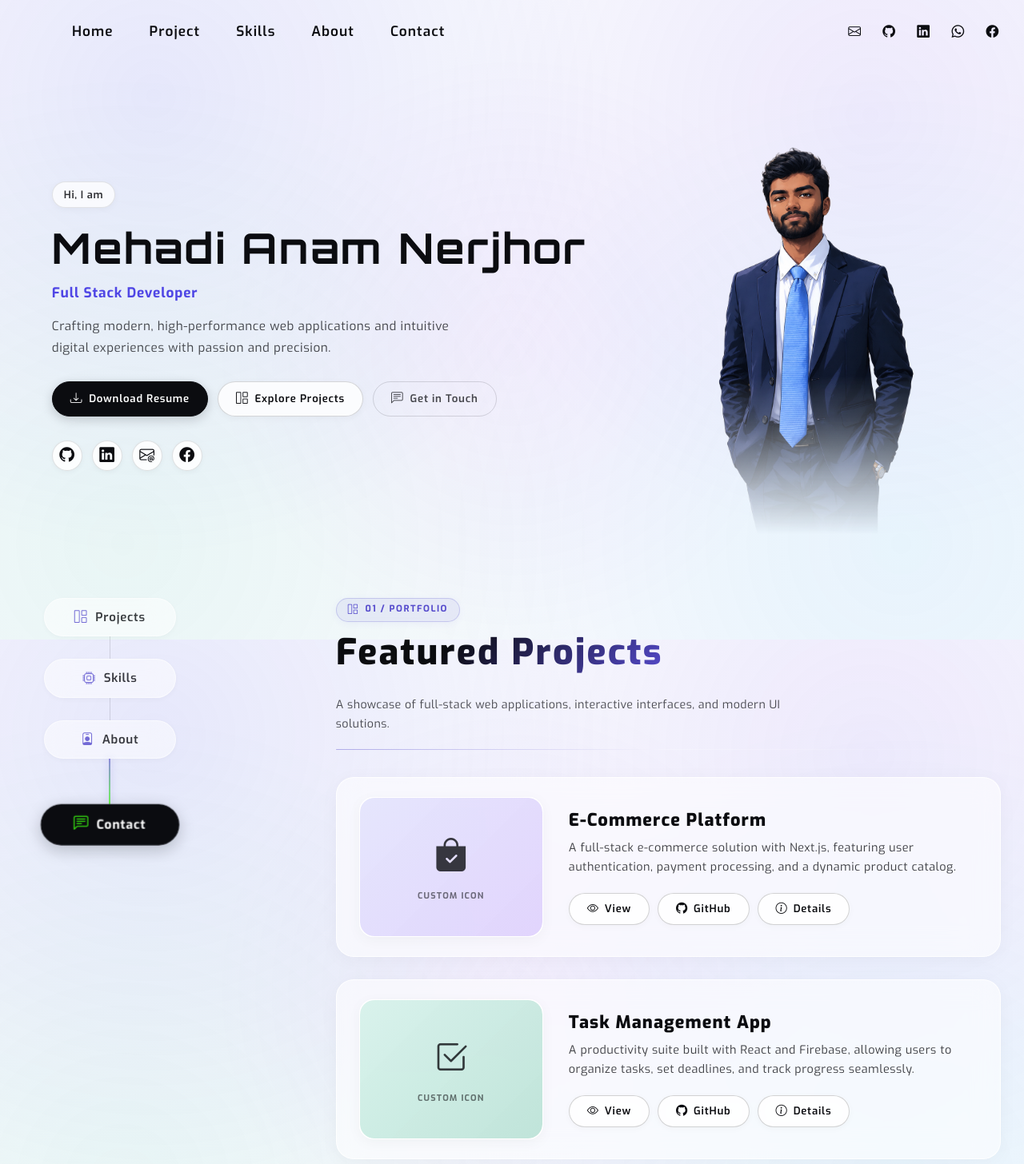
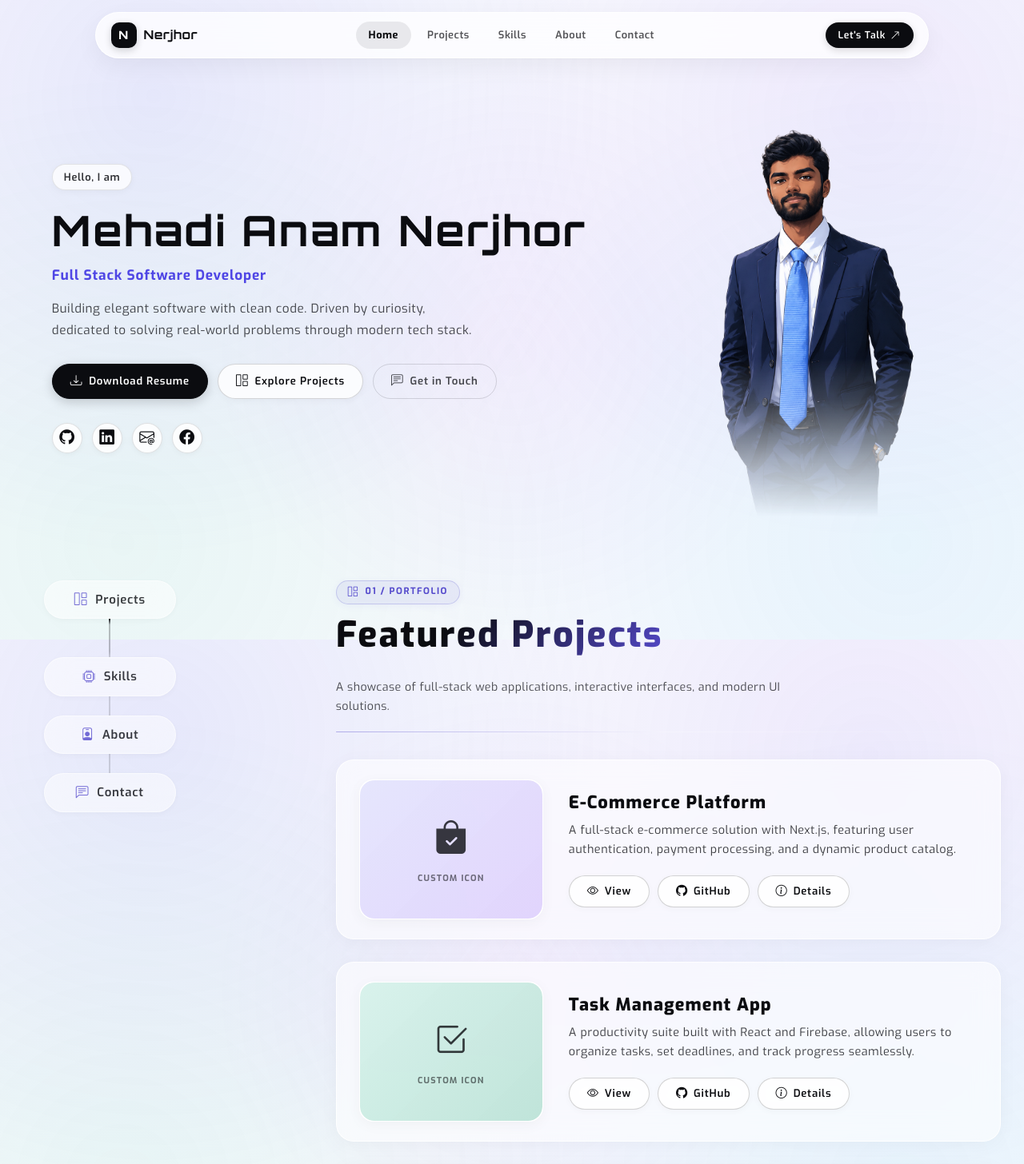
Before and after one commit to mehedienf/mehedienf.github.io, a Next.js app: page / in a window 1280 px wide. Shown: the top 1456 px of the page at 80% size. Built offline with nearby package versions, Linux system fonts and the light colour scheme; a web font is replaced by a local one.

Commit message:
refactor design

```diff
--- a/src/app/globals.css
+++ b/src/app/globals.css
@@ -59,92 +59,254 @@ body::after {
   display: none;
 }
 
-/* Header Section */
+/* ==========================================================================
+   Modernized Floating Header & Navbar
+   ========================================================================== */
 
-.header {
-  position: relative;
+.header-wrapper {
+  position: sticky;
+  top: 1rem;
   z-index: 1000;
-  height: 80px;
-  display: flex;
-  justify-content: center;
-  align-items: center;
-  background: none;
-  border: none;
-  padding: 0 2rem;
+  width: 100%;
+  max-width: 1080px;
+  margin: 0 auto;
+  padding: 0 1.25rem;
   box-sizing: border-box;
+  transition:
+    transform 0.35s cubic-bezier(0.16, 1, 0.3, 1),
+    opacity 0.25s ease;
+  will-change: transform;
 }
 
-.header nav {
-  width: 100%;
-  max-width: 1100px;
+.header-hidden {
+  transform: translateY(-140%);
+  opacity: 0;
+  pointer-events: none;
 }
 
-/* Top-right social icons in header */
-.header-social {
-  position: absolute;
-  right: 1.5rem;
-  top: 50%;
-  transform: translateY(-50%);
+.header-capsule {
   display: flex;
-  gap: 0.6rem;
   align-items: center;
-  z-index: 1100;
+  justify-content: space-between;
+  height: 58px;
+  padding: 0 1.25rem;
+  background: rgba(255, 255, 255, 0.76);
+  border: 1px solid rgba(255, 255, 255, 0.9);
+  border-radius: 9999px;
+  backdrop-filter: blur(16px);
+  -webkit-backdrop-filter: blur(16px);
+  box-shadow:
+    0 10px 30px rgba(11, 12, 16, 0.05),
+    0 1px 3px rgba(11, 12, 16, 0.03);
+  transition: all 0.3s ease;
 }
 
-.header-social a {
+.header-scrolled .header-capsule {
+  background: rgba(255, 255, 255, 0.92);
+  border-color: rgba(11, 12, 16, 0.08);
+  box-shadow:
+    0 14px 34px rgba(11, 12, 16, 0.08),
+    0 2px 6px rgba(11, 12, 16, 0.04);
+}
+
+/* Brand Logo */
+.nav-brand {
+  display: inline-flex;
+  align-items: center;
+  gap: 9px;
+  text-decoration: none;
   color: var(--primary-color);
+  font-family: "Orbitron", system-ui, sans-serif;
+  font-weight: 700;
+  font-size: 1.05rem;
+  letter-spacing: 0.04em;
+  transition: transform 0.2s ease;
+}
+
+.nav-brand:hover {
+  transform: translateY(-1px);
+}
+
+.nav-brand-badge {
+  width: 32px;
+  height: 32px;
+  border-radius: 10px;
+  background: var(--primary-color);
+  color: #ffffff;
   display: inline-flex;
   align-items: center;
   justify-content: center;
-  padding: 6px 8px;
-  border-radius: 8px;
-  transition: all 0.18s ease;
-  font-size: 1.05rem;
-  border: 1px solid transparent;
-  text-decoration: none;
+  font-size: 0.95rem;
+  font-weight: 800;
+  box-shadow: 0 3px 10px rgba(11, 12, 16, 0.18);
 }
 
-.header-social a:hover {
-  color: var(--secondary-color);
-  /* match contact icons: scale up slightly and lift */
-  transform: translateY(-3px) scale(1.2);
-  background: rgba(0, 0, 0, 0.03);
-  border-color: rgba(0, 0, 0, 0.04);
+.nav-brand-text {
+  font-size: 1.02rem;
+  font-weight: 700;
+  color: var(--primary-color);
 }
 
-.header-social a:focus {
-  outline: none;
-  box-shadow: 0 0 0 3px rgba(46, 204, 113, 0.12);
-  transform: translateY(-2px) scale(1.08);
+/* Nav Links */
+.nav-links {
+  list-style: none;
+  display: flex;
+  align-items: center;
+  gap: 4px;
+  margin: 0;
+  padding: 0;
 }
 
-@media (max-width: 760px) {
-  .header-social {
+.nav-link-item {
+  position: relative;
+  text-decoration: none;
+  font-family: var(--nav-font-family);
+  font-size: 0.86rem;
+  font-weight: 600;
+  letter-spacing: 0.04em;
+  color: rgba(11, 12, 16, 0.7);
+  padding: 7px 16px;
+  border-radius: 9999px;
+  transition: all 0.2s ease;
+  display: inline-flex;
+  align-items: center;
+  justify-content: center;
+}
+
+.nav-link-item:hover {
+  color: var(--primary-color);
+  background: rgba(11, 12, 16, 0.06);
+}
+
+.nav-link-item.nav-link-active {
+  color: var(--primary-color);
+  background: rgba(11, 12, 16, 0.08);
+  font-weight: 700;
+}
+
+/* Right Actions */
+.nav-right-actions {
+  display: flex;
+  align-items: center;
+  gap: 10px;
+}
+
+.nav-icon-btn {
+  width: 36px;
+  height: 36px;
+  border-radius: 50%;
+  display: inline-flex;
+  align-items: center;
+  justify-content: center;
+  color: var(--primary-color);
+  background: rgba(11, 12, 16, 0.04);
+  border: 1px solid rgba(11, 12, 16, 0.08);
+  text-decoration: none;
+  font-size: 1.1rem;
+  transition: all 0.2s ease;
+}
+
+.nav-icon-btn:hover {
+  background: var(--primary-color);
+  color: #ffffff;
+  border-color: var(--primary-color);
+  transform: translateY(-2px);
+}
+
+.nav-cta-btn {
+  display: inline-flex;
+  align-items: center;
+  gap: 6px;
+  padding: 7px 16px;
+  background: var(--primary-color);
+  color: #ffffff;
+  text-decoration: none;
+  border-radius: 9999px;
+  font-family: var(--heading-font-family);
+  font-size: 0.82rem;
+  font-weight: 600;
+  letter-spacing: 0.05em;
+  transition: all 0.2s ease;
+  box-shadow: 0 3px 10px rgba(11, 12, 16, 0.15);
+}
+
+.nav-cta-btn:hover {
+  background: #23272f;
+  transform: translateY(-2px);
+  box-shadow: 0 6px 16px rgba(11, 12, 16, 0.22);
+  color: #ffffff;
+}
+
+.nav-cta-btn i {
+  font-size: 0.8rem;
+  transition: transform 0.2s ease;
+}
+
+.nav-cta-btn:hover i {
+  transform: translate(2px, -2px);
+}
+
+/* Mobile Toggle */
+.nav-mobile-toggle {
+  display: none;
+  background: none;
+  border: none;
+  color: var(--primary-color);
+  font-size: 1.35rem;
+  padding: 4px;
+  cursor: pointer;
+  align-items: center;
+  justify-content: center;
+}
+
+/* Mobile Menu Dropdown */
+.nav-mobile-menu {
   display: none;
 }
+
+@media (max-width: 820px) {
+  .nav-links {
+    display: none;
   }
-
-nav ul {
-  padding: 0;
-  margin: 0;
-  list-style: none;
+  .nav-mobile-toggle {
     display: flex;
-  flex-direction: row;
-  gap: 3rem;
   }
-
-nav li a {
+  .nav-mobile-menu {
+    display: flex;
+    flex-direction: column;
+    margin-top: 8px;
+    background: rgba(255, 255, 255, 0.95);
+    border: 1px solid rgba(11, 12, 16, 0.08);
+    border-radius: 20px;
+    padding: 12px;
+    box-shadow: 0 16px 36px rgba(11, 12, 16, 0.1);
+    backdrop-filter: blur(16px);
+    -webkit-backdrop-filter: blur(16px);
+  }
+  .nav-mobile-item {
     text-decoration: none;
-  font-size: 1.15rem;
+    color: var(--primary-color);
+    font-family: var(--nav-font-family);
+    font-size: 0.92rem;
     font-weight: 600;
-  font-family: var(--nav-font-family);
-  letter-spacing: 0.06em;
-  color: var(--primary-color);
-  transition: color 0.3s ease;
+    padding: 10px 14px;
+    border-radius: 12px;
+    transition: background 0.18s ease;
   }
-
-nav li a:hover {
-  color: var(--secondary-color);
+  .nav-mobile-item:hover,
+  .nav-mobile-item-active {
+    background: rgba(11, 12, 16, 0.06);
+    color: #4f46e5;
+  }
+  .nav-mobile-footer {
+    margin-top: 8px;
+    padding-top: 8px;
+    border-top: 1px solid rgba(11, 12, 16, 0.06);
+  }
+  .nav-mobile-footer .nav-cta-btn {
+    width: 100%;
+    justify-content: center;
+  }
 }
 
 main {
@@ -1100,10 +1262,17 @@ footer p {
 .sticky-sidebar {
   position: sticky;
   top: 90px;
+  height: calc(100vh - 120px);
+  min-height: 440px;
   z-index: 20;
+  display: flex;
+  flex-direction: column;
 }
 
 .sticky-sidebar-inner {
+  height: 100%;
+  display: flex;
+  flex-direction: column;
   background: transparent;
   border: none;
   backdrop-filter: none;
@@ -1168,9 +1337,11 @@ footer p {
   align-items: center;
   gap: 0;
   width: fit-content;
+  height: 100%;
 }
 
 .sticky-nav-pill {
+  flex: 0 0 auto;
   display: inline-flex;
   align-items: center;
   justify-content: center;
@@ -1230,39 +1401,43 @@ footer p {
   transform: scale(1.1);
 }
 
-/* String & Dot connector between buttons */
+/* String connector between buttons */
 .nav-connector {
   display: flex;
   flex-direction: column;
   align-items: center;
   justify-content: center;
   width: 100%;
-  height: 28px;
-  transition: height 0.35s cubic-bezier(0.16, 1, 0.3, 1);
+  height: 24px;
+  flex: 0 0 auto;
+  transition: all 0.45s cubic-bezier(0.16, 1, 0.3, 1);
   position: relative;
   pointer-events: none;
 }
 
-.nav-connector.expanded {
-  height: 58px;
+/* The split connector that pushes bottom tabs to screen bottom */
+.nav-connector.split-connector {
+  flex: 1 1 auto;
+  min-height: 48px;
+  height: auto;
 }
 
 .connector-string {
-  width: 1.5px;
+  width: 2px;
   height: 100%;
-  background: rgba(11, 12, 16, 0.12);
-  transition: all 0.3s ease;
+  min-height: 24px;
+  background: rgba(11, 12, 16, 0.14);
+  transition: all 0.35s ease;
 }
 
-/* Active connector illumination */
-.nav-connector.active-connector .connector-string {
-  width: 2px;
+.nav-connector.split-connector .connector-string {
   background: linear-gradient(
-    180deg,
-    rgba(85, 74, 204, 0.6),
-    rgba(61, 253, 18, 0.7)
+    to bottom,
+    var(--primary-color) 0%,
+    rgba(11, 12, 16, 0.25) 15%,
+    rgba(11, 12, 16, 0.25) 85%,
+    rgba(11, 12, 16, 0.14) 100%
   );
-  box-shadow: 0 0 8px rgba(85, 74, 204, 0.35);
 }
 
 /* Right column content feed */
@@ -1291,6 +1466,8 @@ footer p {
   .sticky-sidebar {
     position: sticky;
     top: 75px;
+    height: auto;
+    min-height: auto;
     margin-bottom: 1.5rem;
     background: rgba(246, 247, 251, 0.9);
     backdrop-filter: blur(12px);
@@ -1343,9 +1520,10 @@ footer p {
     transition: width 0.35s cubic-bezier(0.16, 1, 0.3, 1);
   }
 
-  .nav-connector.expanded {
-    width: 36px;
+  .nav-connector.split-connector {
+    width: 24px;
     height: auto;
+    flex: 0 0 auto;
   }
 
   .nav-connector .connector-string {
--- a/src/app/page.tsx
+++ b/src/app/page.tsx
@@ -17,6 +17,11 @@ export default function Home() {
     const sectionIds = ["project", "skills", "about", "contact"];
 
     const handleScroll = () => {
+      if (window.scrollY < 250) {
+        setActiveSection("home");
+        return;
+      }
+
       if (
         window.innerHeight + window.scrollY >=
         document.documentElement.scrollHeight - 60
@@ -96,7 +101,7 @@ export default function Home() {
 
   return (
     <>
-      <Navbar />
+      <Navbar activeSection={activeSection} onNavigate={handleNavigate} />
       <div className="glow1"></div>
 
       <div className="w-full">
--- a/src/components/Navbar.tsx
+++ b/src/components/Navbar.tsx
@@ -1,64 +1,165 @@
-import { portfolioData } from "../data/portfolio";
+"use client";
 
-export default function Navbar() {
+import { useEffect, useState } from "react";
+
+interface NavbarProps {
+  activeSection?: string;
+  onNavigate?: (id: string) => void;
+}
+
+export default function Navbar({
+  activeSection = "home",
+  onNavigate,
+}: NavbarProps) {
+  const [isScrolled, setIsScrolled] = useState(false);
+  const [isVisible, setIsVisible] = useState(true);
+  const [mobileMenuOpen, setMobileMenuOpen] = useState(false);
+
+  useEffect(() => {
+    let lastScrollY = window.scrollY;
+
+    const handleScroll = () => {
+      const currentScrollY = window.scrollY;
+
+      setIsScrolled(currentScrollY > 25);
+
+      // Always show navbar near the top of the page
+      if (currentScrollY <= 60) {
+        setIsVisible(true);
+      } else if (
+        currentScrollY > lastScrollY &&
+        currentScrollY - lastScrollY > 6
+      ) {
+        // Scrolling DOWN -> hide navbar & close mobile menu
+        setIsVisible(false);
+        setMobileMenuOpen(false);
+      } else if (
+        currentScrollY < lastScrollY &&
+        lastScrollY - currentScrollY > 6
+      ) {
+        // Scrolling UP -> reveal navbar
+        setIsVisible(true);
+      }
+
+      lastScrollY = currentScrollY;
+    };
+
+    window.addEventListener("scroll", handleScroll, { passive: true });
+    return () => window.removeEventListener("scroll", handleScroll);
+  }, []);
+
+  const navItems = [
+    { id: "home", label: "Home" },
+    { id: "project", label: "Projects" },
+    { id: "skills", label: "Skills" },
+    { id: "about", label: "About" },
+    { id: "contact", label: "Contact" },
+  ];
+
+  const handleClick = (e: React.MouseEvent, id: string) => {
+    e.preventDefault();
+    setMobileMenuOpen(false);
+    if (onNavigate) {
+      onNavigate(id);
+    } else {
+      const element = document.getElementById(id);
+      if (element) {
+        const targetY =
+          id === "home"
+            ? 0
+            : element.getBoundingClientRect().top + window.scrollY - 100;
+        window.scrollTo({ top: targetY, behavior: "smooth" });
+      }
+    }
+  };
+
   return (
-    <div className="header">
-      <nav>
-        <ul className="nav">
-          <li>
-            <a href="#home">Home</a>
+    <header
+      className={`header-wrapper ${isScrolled ? "header-scrolled" : ""} ${
+        isVisible ? "" : "header-hidden"
+      }`}
+    >
+      <nav className="header-capsule" aria-label="Main navigation">
+        {/* Brand Logo */}
+        <a
+          href="#home"
+          onClick={(e) => handleClick(e, "home")}
+          className="nav-brand"
+        >
+          <span className="nav-brand-badge">N</span>
+          <span className="nav-brand-text">Nerjhor</span>
+        </a>
+
+        {/* Desktop Nav Links */}
+        <ul className="nav-links">
+          {navItems.map((item) => {
+            const isActive = activeSection === item.id;
+            return (
+              <li key={item.id}>
+                <a
+                  href={`#${item.id}`}
+                  onClick={(e) => handleClick(e, item.id)}
+                  className={`nav-link-item ${
+                    isActive ? "nav-link-active" : ""
+                  }`}
+                >
+                  {item.label}
+                </a>
               </li>
-          <li>
-            <a href="#project">Project</a>
-          </li>
-          <li>
-            <a href="#skills">Skills</a>
-          </li>
-          <li>
-            <a href="#about">About</a>
-          </li>
-          <li>
-            <a href="#contact">Contact</a>
-          </li>
+            );
+          })}
         </ul>
+
+        {/* Right CTA / Quick Actions */}
+        <div className="nav-right-actions">
+          <a
+            href="#contact"
+            onClick={(e) => handleClick(e, "contact")}
+            className="nav-cta-btn"
+          >
+            <span>Let&apos;s Talk</span>
+            <i className="bi bi-arrow-up-right"></i>
+          </a>
+
+          {/* Mobile Hamburger Button */}
+          <button
+            type="button"
+            className="nav-mobile-toggle"
+            onClick={() => setMobileMenuOpen(!mobileMenuOpen)}
+            aria-label="Toggle Navigation"
+          >
+            <i className={`bi ${mobileMenuOpen ? "bi-x-lg" : "bi-list"}`}></i>
+          </button>
+        </div>
       </nav>
-      <div className="header-social">
-        <a href={`mailto:${portfolioData.contact.email}`} aria-label="Email">
-          <i className="bi bi-envelope"></i>
+
+      {/* Mobile Dropdown Menu */}
+      {mobileMenuOpen && (
+        <div className="nav-mobile-menu">
+          {navItems.map((item) => (
+            <a
+              key={item.id}
+              href={`#${item.id}`}
+              onClick={(e) => handleClick(e, item.id)}
+              className={`nav-mobile-item ${
+                activeSection === item.id ? "nav-mobile-item-active" : ""
+              }`}
+            >
+              {item.label}
             </a>
+          ))}
+          <div className="nav-mobile-footer">
             <a
-          href={portfolioData.contact.github}
-          target="_blank"
-          rel="noopener noreferrer"
-          aria-label="GitHub"
+              href="#contact"
+              onClick={(e) => handleClick(e, "contact")}
+              className="nav-cta-btn w-full"
             >
-          <i className="bi bi-github"></i>
-        </a>
-        <a
-          href={portfolioData.contact.linkedin}
-          target="_blank"
-          rel="noopener noreferrer"
-          aria-label="LinkedIn"
-        >
-          <i className="bi bi-linkedin"></i>
-        </a>
-        <a
-          href={portfolioData.contact.whatsapp}
-          target="_blank"
-          rel="noopener noreferrer"
-          aria-label="WhatsApp"
-        >
-          <i className="bi bi-whatsapp"></i>
-        </a>
-        <a
-          href={portfolioData.contact.facebook}
-          target="_blank"
-          rel="noopener noreferrer"
-          aria-label="Facebook"
-        >
-          <i className="bi bi-facebook"></i>
+              <span>Get in Touch</span>
+              <i className="bi bi-arrow-up-right"></i>
             </a>
           </div>
         </div>
+      )}
+    </header>
   );
 }
--- a/src/components/StickyNav.tsx
+++ b/src/components/StickyNav.tsx
@@ -39,22 +39,25 @@ export default function StickyNav({
   activeSection,
   onNavigate,
 }: StickyNavProps) {
+  const activeIndex = SECTIONS.findIndex((s) => s.id === activeSection);
+  // Default to 0 (Projects) if on hero or unknown section so layout starts with Projects at top & rest at bottom
+  const currentActiveIdx = activeIndex >= 0 ? activeIndex : 0;
+
   return (
     <aside className="sticky-sidebar">
       <div className="sticky-sidebar-inner">
         <nav className="sticky-nav-list" aria-label="Portfolio sections">
           {SECTIONS.map((sec, idx) => {
             const isActive = activeSection === sec.id;
-            const isPrevActive =
-              idx > 0 && activeSection === SECTIONS[idx - 1].id;
-            const isConnectedToActive = isActive || isPrevActive;
+            // The split connector sits right between the active tab and the bottom group
+            const isSplitConnector = idx === currentActiveIdx + 1;
 
             return (
               <React.Fragment key={sec.id}>
                 {idx > 0 && (
                   <div
                     className={`nav-connector ${
-                      isConnectedToActive ? "expanded active-connector" : ""
+                      isSplitConnector ? "split-connector" : ""
                     }`}
                     aria-hidden="true"
                   >
--- a/src/data/portfolio.ts
+++ b/src/data/portfolio.ts
@@ -1,12 +1,12 @@
 export const portfolioData = {
   hero: {
     name: "Mehadi Anam Nerjhor",
-    role: "Full Stack Developer",
+    role: "Full Stack Software Developer",
     tagline:
-      "Crafting modern, high-performance web applications and intuitive digital experiences with passion and precision.",
+      "Building elegant software with clean code. Driven by curiosity, dedicated to solving real-world problems through modern tech stack.",
     image: "/images/my/me.jpg",
     resumeLink: "#",
-    greeting: "Hi, I am",
+    greeting: "Hello, I am",
   },
   about: {
     description:
```
Lines whose indentation alone changed are shown as unchanged.
